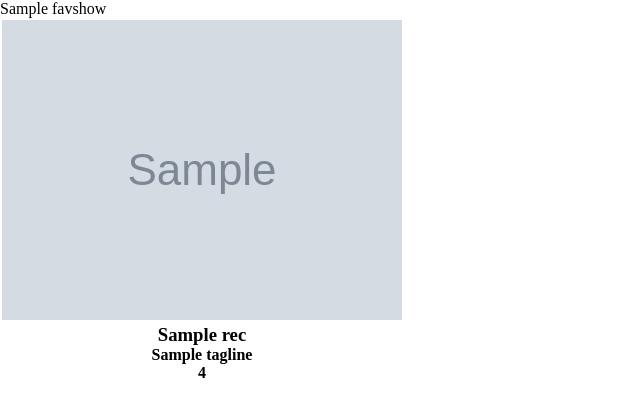
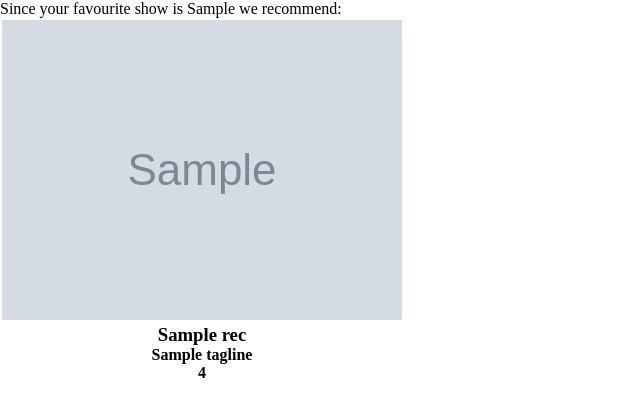
Before and after one commit to HDymarkowski/MyTvList, a Django app: template templates/Recommended.html in a window 1280 px wide. Shown: the part 79-496 px from the top of the page, without its empty margins (0-640 px from the left). Run offline with Django 3.2, Linux system fonts and the light colour scheme; a user stored in the database is signed in; tables that the repository leaves empty hold one stand-in row (values such as "Sample post"); the template is opened without the code that fills it: most values are stand-ins (such as "Sample title", 1, 10 or a date in 2020); grey boxes marked "Sample" are stand-in pictures; lists and menus that the app fills with data are empty; some libraries are stand-ins or nearby versions.

Commit message:
Added small line of text to top of Recommended.html

```diff
--- a/MyTvList/views.py
+++ b/MyTvList/views.py
@@ -116,8 +116,9 @@ def recommended(request):
     userobject = User.objects.get(id = Username.id)
 
     profile = UserProfile.objects.get(pk = Username.id)
-    context_dict['favshow'] = profile.favourite_Show_Name
+
     UserFavouriteShow = profile.favourite_Show_Name
+    context_dict['favouriteShow'] = UserFavouriteShow
     context_dict['recs'] = tmdbSimpleApi.getRecommendations(UserFavouriteShow, 10)
     #context_dict['recs'] = [{'title':'test', 'tagline': 'test', 'poster_path': ''}]
 
--- a/templates/Recommended.html
+++ b/templates/Recommended.html
@@ -6,8 +6,7 @@
 {% endblock %}
 {% block section_block %}
 {% if user.is_authenticated %}
-
-	<p> {{ favshow }} </p>
+	<p> Since your favourite show is {{ favouriteShow }} we recommend: </p>
 	{% if recs %}
 	<table>
 		<tr>
```
